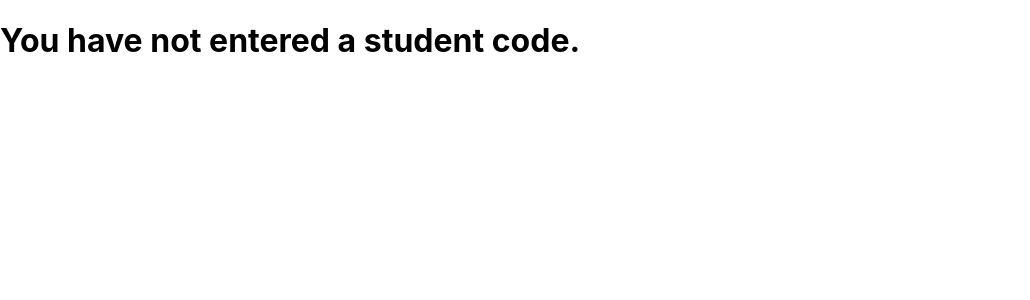
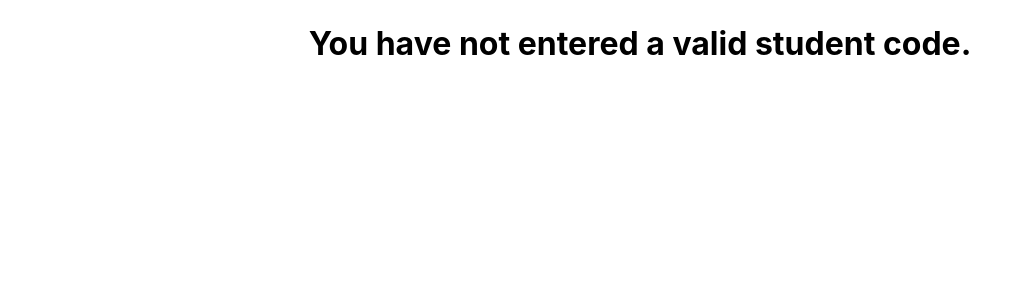
Before and after one commit to PivotClass/Pivot, a Next.js app: page /s in a window 1280 px wide. Shown: the top 300 px of the page, without its empty margins (0-1030 px from the left). Built offline with nearby package versions, Linux system fonts and the light colour scheme.

Commit message:
checks validity of roomcode and minor styling changes on homepage

```diff
--- a/pages/s/index.js
+++ b/pages/s/index.js
@@ -1,9 +1,19 @@
 import { useRouter } from 'next/router'
 import { useEffect, useState } from "react";
 
+
+const styles = {
+    invalidText: {
+        margin: "0 auto",
+        padding: "24px",
+        display: "flex",
+        flexDirection: "column",
+        textAlign: "center",
+    }
+}
 // Student screen *without* ID component, loads into room corresponding to randomly generated ID.
 const UnlinkedStudent = () => {
-    return <h1>You have not entered a student code.</h1>;
+    return <h1 style={styles.invalidText}>You have not entered a valid student code.</h1>;
 }
 
 export default UnlinkedStudent
```
Also changed, not shown: pages/index.js (+17 -4 lines).
